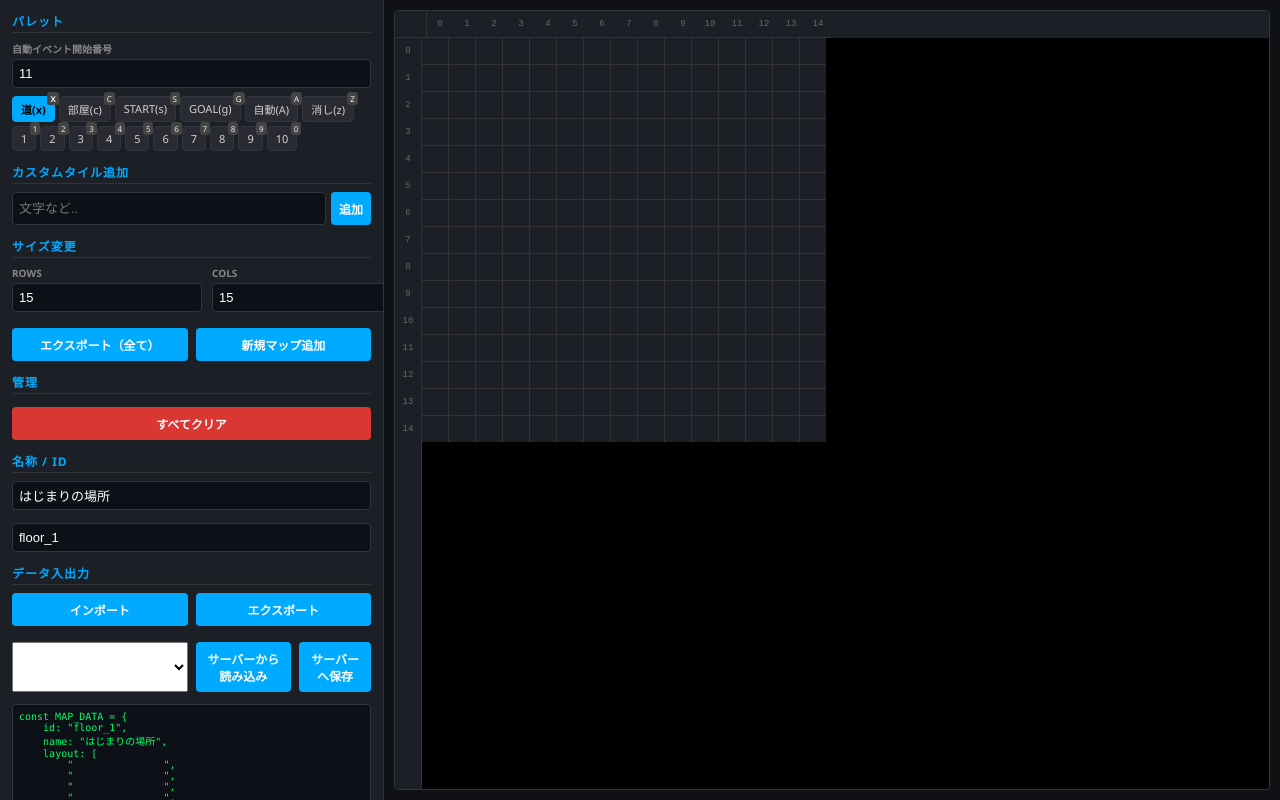
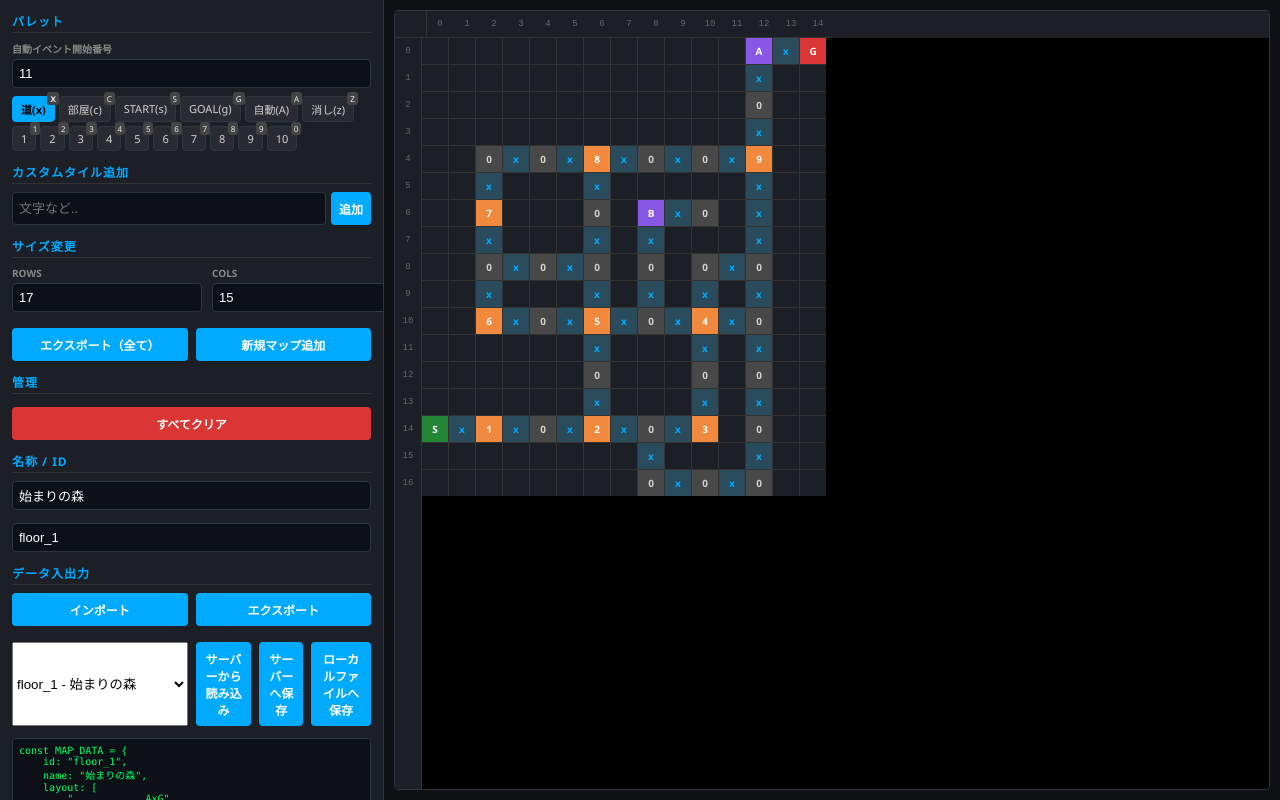
Before and after one commit to afteib-links/ATC, a website: page 算術の塔_マップ画面（エディタ）.html in a window 1280 px wide. Drawn offline with Linux system fonts and the light colour scheme; no server answers.

Commit message:
データ直接読み込み対応

```diff
--- a/算術の塔_マップ画面（エディタ）.html
+++ b/算術の塔_マップ画面（エディタ）.html
@@ -128,6 +128,7 @@
             <div style="display:flex; gap:8px;">
                 <button class="btn" onclick="fetchMapsFromServer()">サーバーから読み込み</button>
                 <button class="btn" onclick="saveCurrentMapToServer()">サーバーへ保存</button>
+                <button class="btn" onclick="saveAllMapsToLocal()">ローカルファイルへ保存</button>
             </div>
         </div>
         <textarea id="output" spellcheck="false" onclick="this.select()"></textarea>
@@ -155,6 +156,8 @@
         <button onclick="applyCtxValue()" class="btn" style="padding: 5px; flex:1;">決定</button>
     </div>
 </div>
+
+<script src="maps.js"></script>
 
 <script>
     let grid = [];
@@ -464,11 +467,41 @@
         document.getElementById('output').value = out;
     }
 
+    async function saveAllMapsToLocal() {
+        try {
+            const maps = window.__SERVER_MAPS || (window.__LOCAL_MAPS || []);
+            if (!maps || !maps.length) return alert('保存するマップがありません');
+            const put = await fetch('/api/maps', {
+                method: 'POST', headers: {'Content-Type':'application/json'},
+                body: JSON.stringify({ maps })
+            });
+            const ct2 = put.headers.get('content-type') || '';
+            let r2;
+            if (ct2.includes('application/json')) r2 = await put.json(); else r2 = { ok: false, error: await put.text() };
+            if (!r2.ok) throw new Error(r2.error || 'save failed');
+            alert('ローカルの maps.js を更新しました');
+            fetchMapsFromServer();
+        } catch (e) { alert('保存失敗: ' + e.message); }
+    }
+
     function allClear() { if(confirm("初期化しますか？")) resizeGrid(false); }
 
+    // if a local maps.js defines `window.MAPS`, use it as the maps source
+    if (window.MAPS && Array.isArray(window.MAPS)) {
+        window.__SERVER_MAPS = window.MAPS;
+        const sel = document.getElementById('map-select'); sel.innerHTML = '';
+        window.__SERVER_MAPS.forEach((m, idx) => { const opt = document.createElement('option'); opt.value = idx; opt.text = `${m.id} - ${m.name}`; sel.appendChild(opt); });
+        if (window.__SERVER_MAPS.length) { sel.selectedIndex = 0; }
+    }
+
     init();
-    // try to fetch maps list automatically
-    try { fetchMapsFromServer(); } catch(e){}
+    // try to fetch maps list from server if local `maps.js` not present
+    if (!window.__SERVER_MAPS) {
+        try { fetchMapsFromServer(); } catch(e){}
+    } else {
+        // load selected local map into editor
+        try { const sel = document.getElementById('map-select'); if (sel && sel.options.length) loadSelectedMap(); } catch(e){}
+    }
 </script>
 </body>
 </html>
```
Also changed, not shown: 1 other file.
